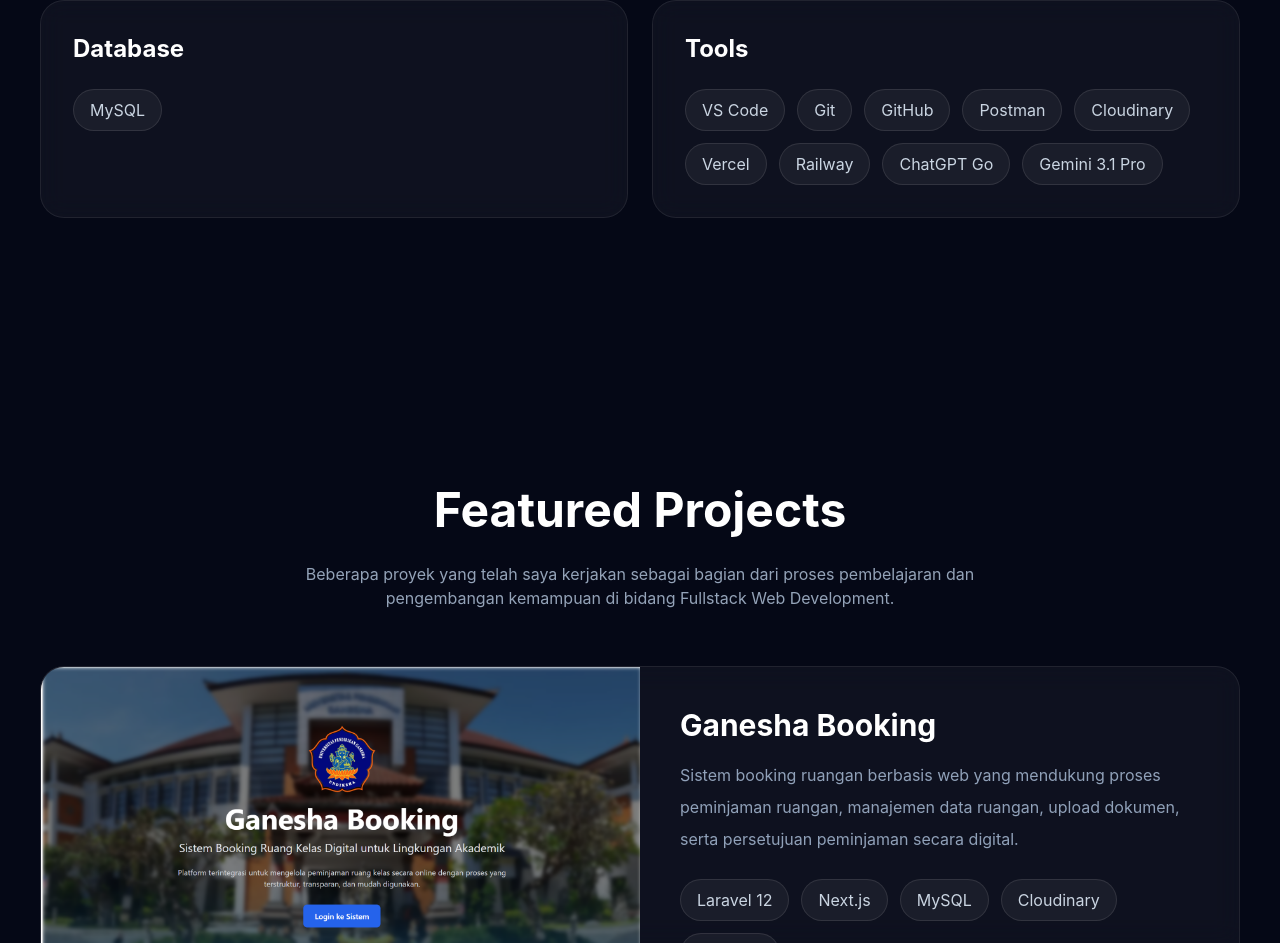
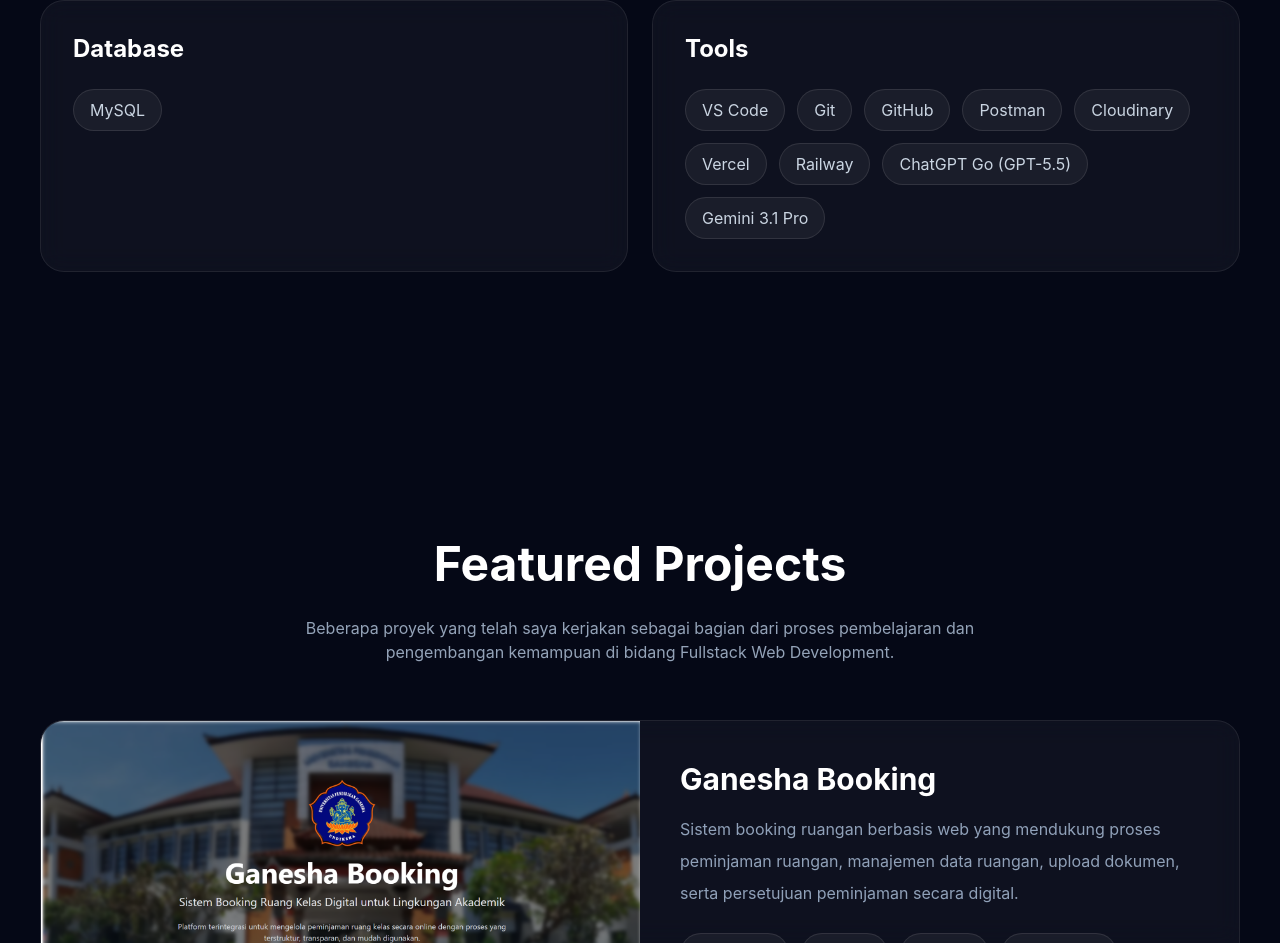
Before and after one commit to rosyid-still-learning/portfolio-rosyid, a React (Vite) app: page / in a window 1280 px wide. Shown: the part 3098-4041 px from the top of the page. Built offline with nearby package versions, Linux system fonts and the light colour scheme.

Commit message:
Update portfolio

```diff
--- a/src/components/Skills.jsx
+++ b/src/components/Skills.jsx
@@ -23,7 +23,7 @@ const skillCategories = [
       "Cloudinary",
       "Vercel",
       "Railway",
-      "ChatGPT Go",
+      "ChatGPT Go (GPT-5.5)",
       "Gemini 3.1 Pro",
     ],
   },
```
